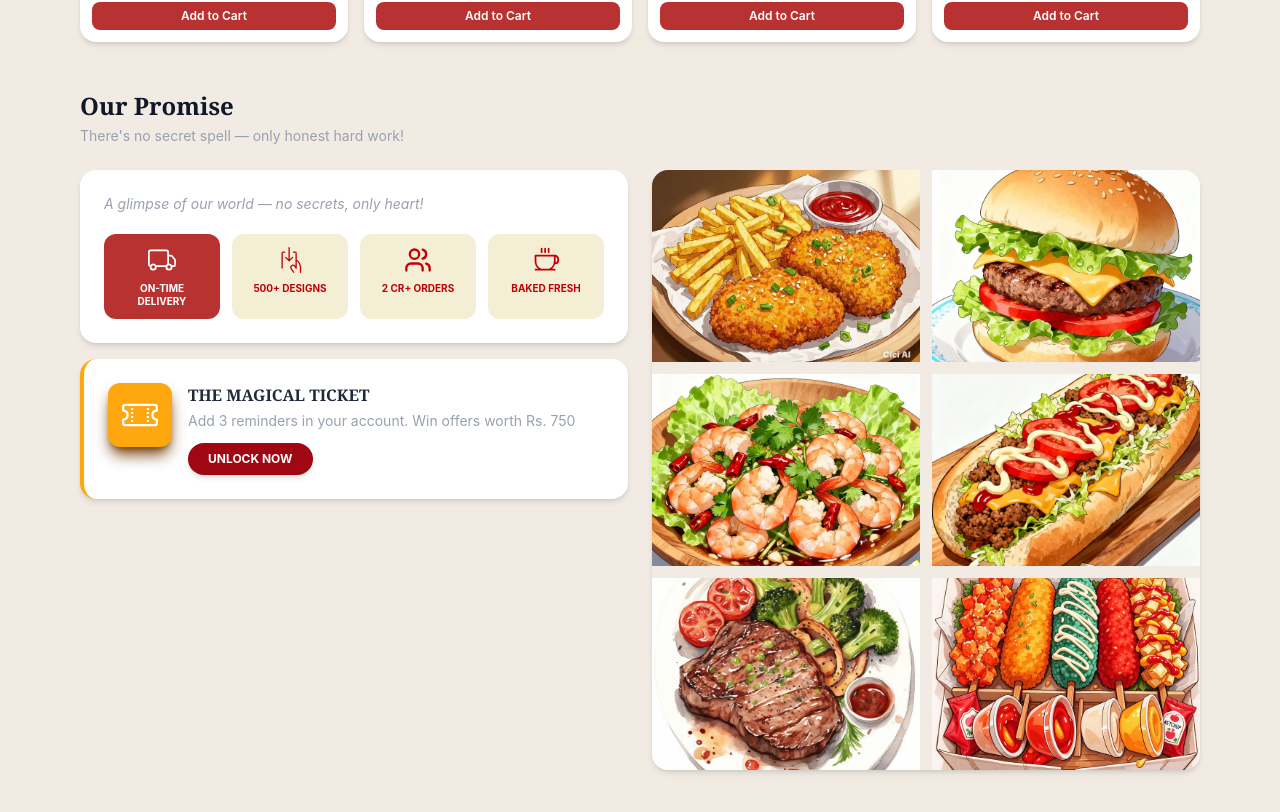
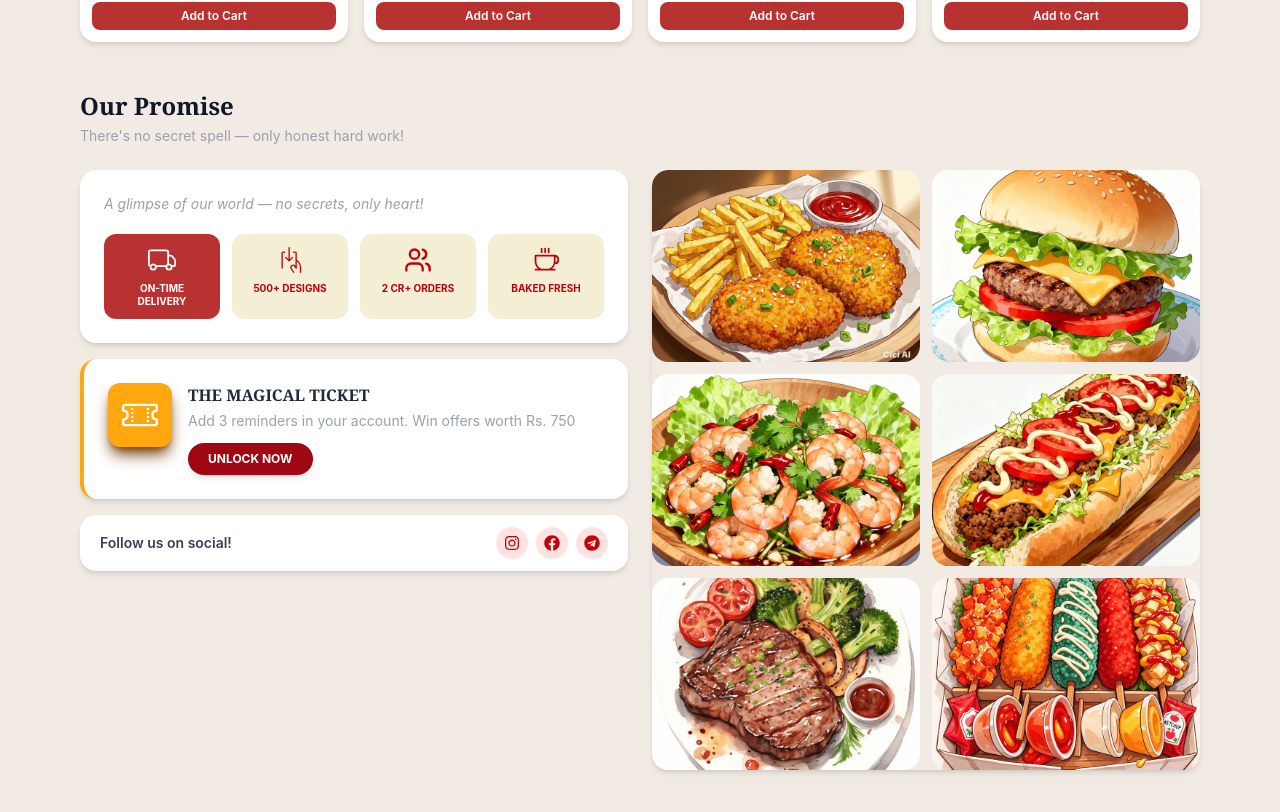
Before and after one commit to Soroush-Eghdami/cake-website-project, a React (Vite) app: page / in a window 1280 px wide. Shown: the part 1172-1984 px from the top of the page. Built offline with nearby package versions, Linux system fonts and the light colour scheme.

Commit message:
Ui: add Social

```diff
--- a/src/components/home/MainHome.tsx
+++ b/src/components/home/MainHome.tsx
@@ -12,7 +12,7 @@ import fruitCake from "../../assets/HomeIcon/fruit-cake.jpg";
 import chicken from "../../assets/HomeIcon/chicken.jpg";
 import berger from "../../assets/HomeIcon/berger.jpg";
 import shrimp from "../../assets/HomeIcon/shrimp.jpg";
-import { FaHeart, FaRegHeart } from "react-icons/fa";
+import { FaFacebook, FaHeart, FaInstagram, FaRegHeart, FaTelegram } from "react-icons/fa";
 import meat from "../../assets/HomeIcon/meat.jpg";
 import meat2 from "../../assets/HomeIcon/meat2.jpg";
 import corns from "../../assets/HomeIcon/corns.jpg";
@@ -305,7 +305,7 @@ const MainHome = () => {
                   </span>
                 </div>
 
-                <div className="flex flex-col items-center gap-2 bg-[#f4eed4] rounded-xl p-3 text-red-700 hover:bg-red-100 transition-colors">
+                <div className="flex flex-col items-center gap-2 bg-[#f4eed4] rounded-xl p-3 text-red-700 hover:bg-red-100 transition-colorsm">
                   <PiHandWithdrawLight
                   className="w-7 h-7" />
 
@@ -357,6 +357,31 @@ const MainHome = () => {
                 </div>
               </div>
             </div>
+
+             {/* Social */}
+            <div className="bg-white rounded-2xl px-5 py-3 shadow-md flex items-center justify-between">
+              <div className="flex -space-x-3">
+              </div>
+
+              <p className="text-sm font-semibold text-gray-700 mr-auto">
+                Follow us on social!
+              </p>
+
+              <div className="flex gap-2">
+                <a
+                  className="w-8 h-8 rounded-full bg-red-100 flex items-center justify-center text-red-700 hover:bg-red-800 hover:text-white transition-colors">
+                  <FaInstagram />
+                </a>
+                <a
+                  className="w-8 h-8 rounded-full bg-red-100 flex items-center justify-center text-red-700 hover:bg-red-800 hover:text-white transition-colors">
+                  <FaFacebook />
+                </a>
+                                <a
+                  className="w-8 h-8 rounded-full bg-red-100 flex items-center justify-center text-red-700 hover:bg-red-800 hover:text-white transition-colors">
+                <FaTelegram />
+                </a>
+              </div>
+            </div>
           </div>
 
           {/* Gallery */}
@@ -366,7 +391,7 @@ const MainHome = () => {
                 key={index}
                 src={img}
                 alt={`food-${index}`}
-                className="w-full h-48 object-cover hover:scale-105 hover:shadow-xl transition-transform"
+                className="w-full h-48 object-cover rounded-2xl hover:scale-105 hover:shadow-xl transition-transform"
               />
             ))}
           </div>
```
